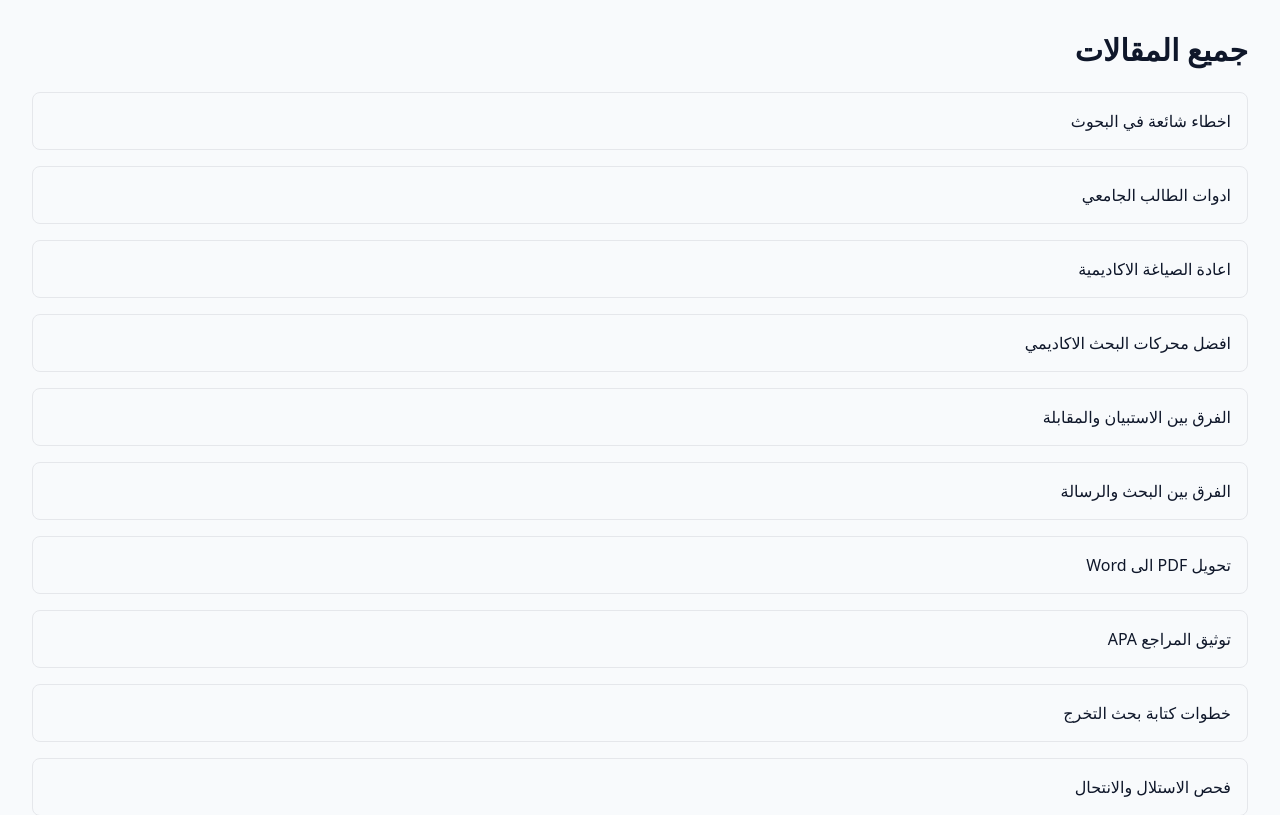
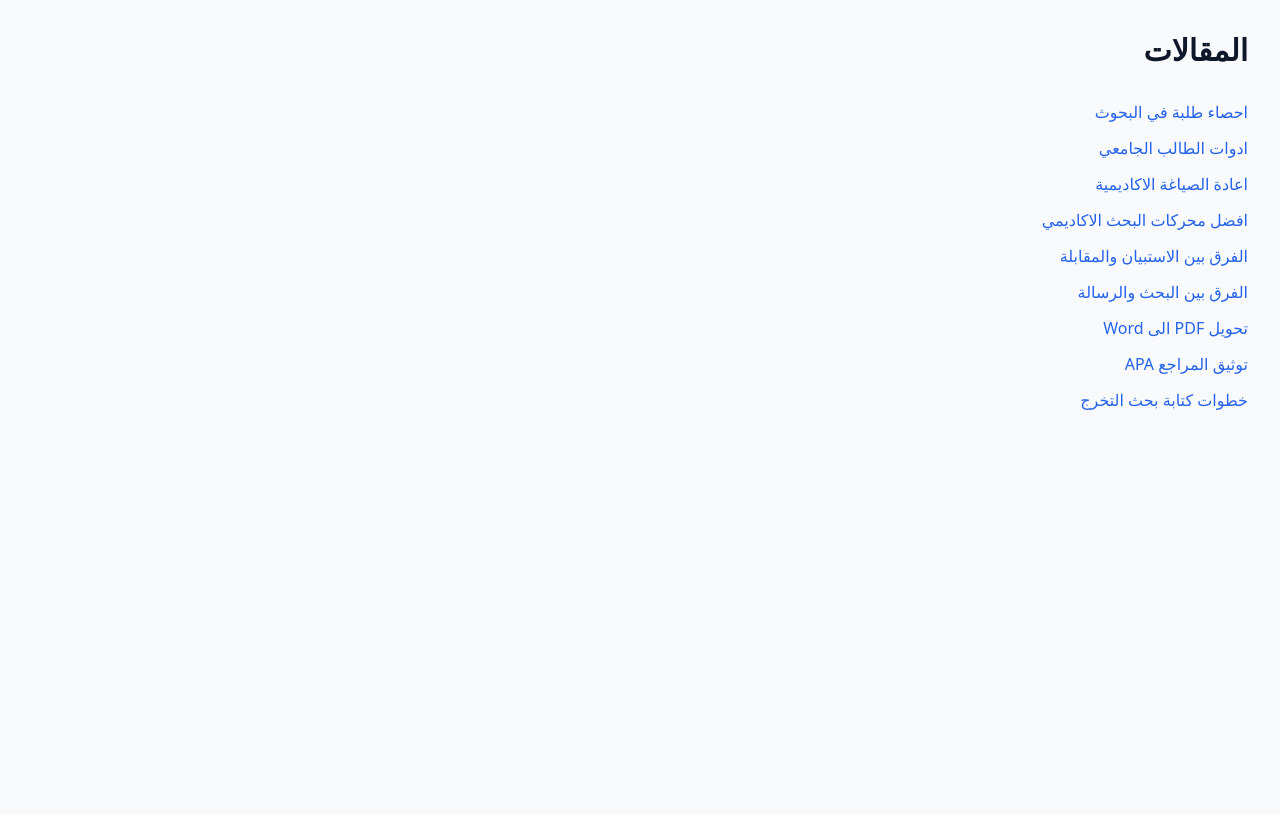
Before and after one commit to mahmoodabdm/buhouthal, a Next.js app: page /articles in a window 1280 px wide. Shown: the top 815 px of the page. Built offline with nearby package versions, Linux system fonts and the light colour scheme.

Commit message:
Update page.tsx

```diff
--- a/app/articles/page.tsx
+++ b/app/articles/page.tsx
@@ -1,28 +1,28 @@
-import Link from "next/link";
-import fs from "fs";
-import path from "path";
-
 export default function ArticlesPage() {
-  const articlesPath = path.join(process.cwd(), "app/articles");
-  const folders = fs.readdirSync(articlesPath).filter((name) => {
-    const fullPath = path.join(articlesPath, name);
-    return fs.statSync(fullPath).isDirectory() && name!== "[slug]";
-  });
+  const articles = [
+    "احصاء-طلبة-في-البحوث",
+    "ادوات-الطالب-الجامعي",
+    "اعادة-الصياغة-الاكاديمية",
+    "افضل-محركات-البحث-الاكاديمي",
+    "الفرق-بين-الاستبيان-والمقابلة",
+    "الفرق-بين-البحث-والرسالة",
+    "تحويل-PDF-الى-Word",
+    "توثيق-المراجع-APA",
+    "خطوات-كتابة-بحث-التخرج"
+  ];
 
   return (
-    <div className="container mx-auto p-8">
-      <h1 className="text-3xl font-bold mb-6">جميع المقالات</h1>
-      <div className="grid gap-4">
-        {folders.map((slug) => (
-          <Link
-            key={slug}
-            href={`/articles/${slug}`}
-            className="p-4 border rounded-lg hover:bg-gray-50"
-          >
-            {slug.replace(/-/g, " ")}
-          </Link>
+    <main className="p-8">
+      <h1 className="text-3xl font-bold mb-8">المقالات</h1>
+      <ul className="space-y-3">
+        {articles.map(slug => (
+          <li key={slug}>
+            <a href={`/articles/${slug}`} className="text-blue-600 hover:underline">
+              {slug.replace(/-/g, ' ')}
+            </a>
+          </li>
         ))}
-      </div>
-    </div>
-  );
+      </ul>
+    </main>
+  )
 }
```
